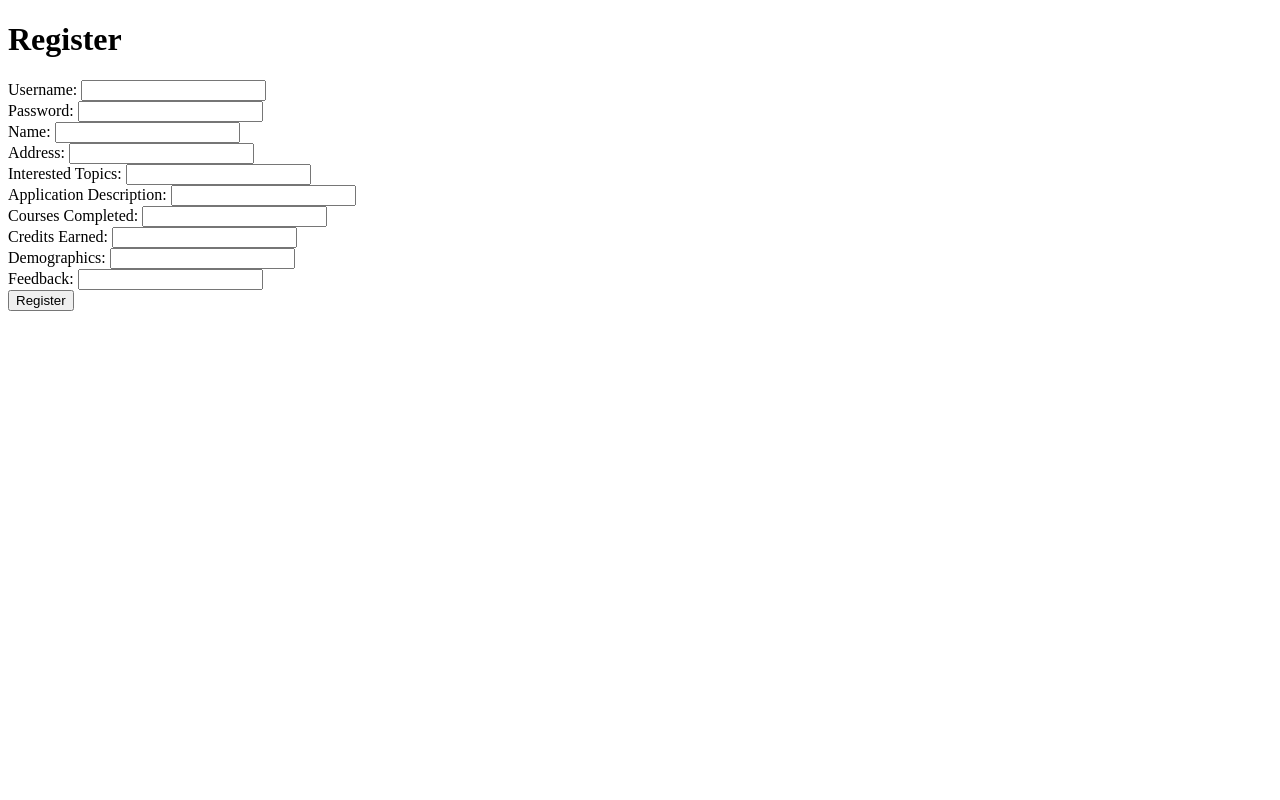
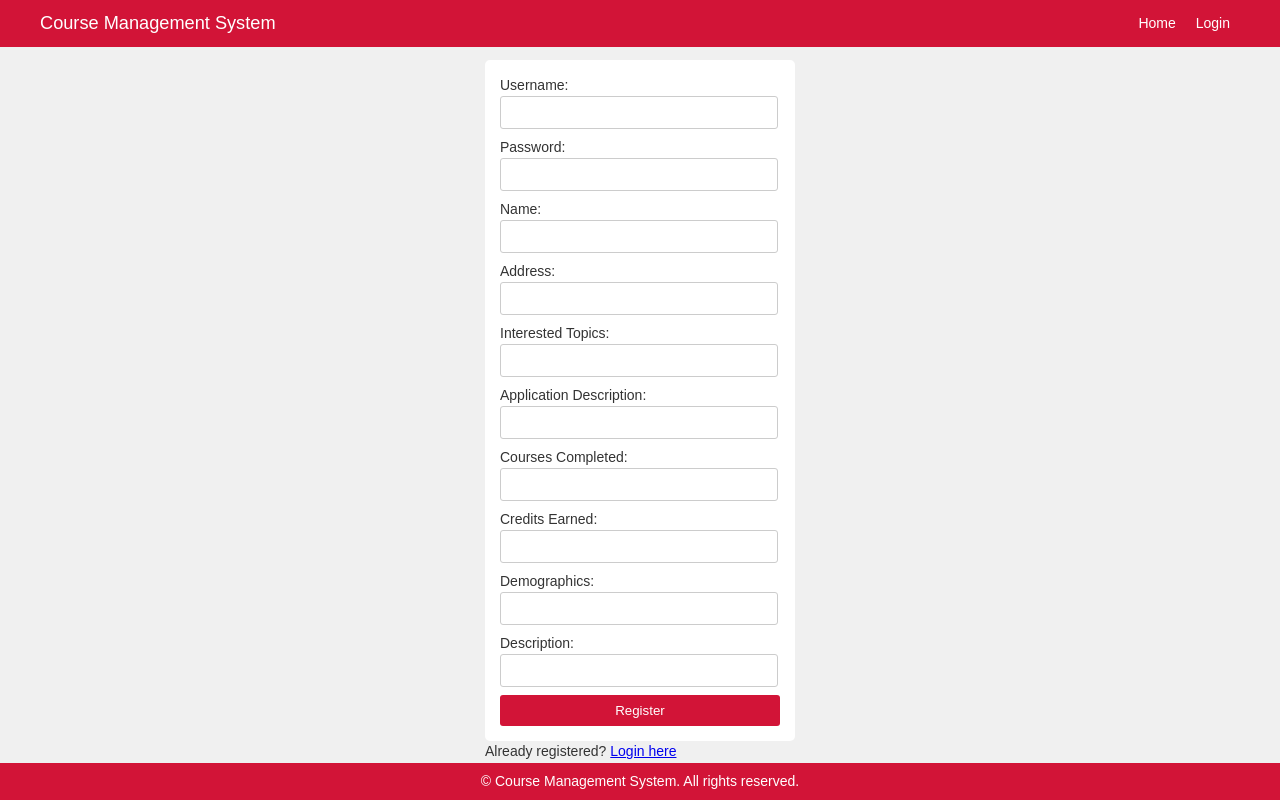
Before and after one commit to Kashyap181003/CourseSelection, a PHP site: page /register.html in a window 1280 px wide. Run offline with PHP 8.4, Linux system fonts and the light colour scheme.

Commit message:
Updated CSS, Lggout, Password Hashing

```diff
--- a/cPanel/display_user_info.php
+++ b/cPanel/display_user_info.php
@@ -43,7 +43,7 @@ if ($_SERVER["REQUEST_METHOD"] == "POST") {
         echo "Courses Completed: " . htmlspecialchars($row['courses_completed']) . "<br>";
         echo "Credits Earned: " . htmlspecialchars($row['credits_earned']) . "<br>";
         echo "In person / Online: " . htmlspecialchars($row['demographics']) . "<br>";
-        echo "Feedback: " . htmlspecialchars($row['feedback']) . "<br>";
+        echo "Description: " . htmlspecialchars($row['Description']) . "<br>";
 
         // Query to get the names of the courses the user is registered for
         $course_stmt = $db_course_management->prepare("SELECT c.topic FROM course_registrations cr JOIN courses c ON cr.course_id = c.course_id WHERE cr.username = ?");
--- a/cPanel/register.html
+++ b/cPanel/register.html
@@ -2,10 +2,23 @@
 <html>
 <head>
   <title>Register</title>
+  <link rel="stylesheet" type="text/css" href="styles.css">
 </head>
 <body>
-  <h1>Register</h1>
-  <form action="register.php" method="post">
+  <nav class="navbar">
+    <div class="navbar-container">
+      <a href="index.php" class="navbar-brand">Course Management System</a>
+      <div class="navbar-links">
+        <a href="index.php">Home</a>
+        <a href="login.php">Login</a>
+      </div>
+    </div>
+  </nav>
+
+  <main>
+    <section class="register-form pane">
+      <h2>Register</h2>
+      <form action="register.php" method="post" class="login-form">
         Username: <input type="text" name="username"><br>
         Password: <input type="password" name="password"><br>
         Name: <input type="text" name="name"><br>
@@ -15,8 +28,15 @@
         Courses Completed: <input type="text" name="courses_completed"><br>
         Credits Earned: <input type="number" name="credits_earned"><br>
         Demographics: <input type="text" name="demographics"><br>
-    Feedback: <input type="text" name="feedback"><br>
+        Description: <input type="text" name="Description"><br>
         <input type="submit" value="Register">
       </form>
+      <p>Already registered? <a href="login.php">Login here</a></p>
+    </section>
+  </main>
+
+  <footer>
+    <p>&copy; <?php echo date("Y"); ?> Course Management System. All rights reserved.</p>
+  </footer>
 </body>
 </html>
--- a/cPanel/styles.css
+++ b/cPanel/styles.css
@@ -2,25 +2,27 @@
 body, h1, h2, p, ul, li {
     margin: 0;
     padding: 0;
+    font-size: 14px; /* Adjust the base font size */
 }
 
 /* Body styling */
 body {
     font-family: Arial, sans-serif;
-        line-height: 1.6;
+    line-height: 1.5;
     background-color: #f0f0f0;
     color: #333;
+    display: flex;
+    justify-content: center; /* Center content horizontally */
+    align-items: center; /* Center content vertically */
+    min-height: 100vh; /* Ensure full viewport height */
 }
 
 /* Header styling */
 header {
-        background-color: #333;
+    background-color: rgb(210, 20, 55);
     color: #fff;
-        padding: 20px;
-    }
-
-    header h1 {
-        margin: 0;
+    padding: 15px; /* Adjust header padding */
+    text-align: center; /* Center header text */
 }
 
 nav ul {
@@ -29,7 +31,7 @@
 
 nav ul li {
     display: inline;
-        margin-right: 20px;
+    margin-right: 15px; /* Adjust margin between nav items */
 }
 
 nav ul li a {
@@ -43,42 +45,50 @@
 
 /* Main content styling */
 main {
-        padding: 20px;
+    padding: 15px; /* Adjust main content padding */
+    text-align: center; /* Center main content */
 }
 
 section {
-        margin-bottom: 20px;
+    margin-bottom: 15px; /* Adjust margin between sections */
+    display: inline-block; /* Make sections inline-block for centering */
+    text-align: left; /* Reset text alignment for section contents */
 }
 
 h2 {
     color: #333;
+    font-size: 18px; /* Adjust h2 font size */
+    margin-bottom: 10px; /* Adjust margin bottom for h2 */
 }
 
 /* Login form styling */
 .login-form {
     background-color: #fff;
-        padding: 20px;
+    padding: 15px; /* Adjust form padding */
     border-radius: 5px;
+    width: 280px; /* Adjust form width */
+    margin: 0 auto; /* Center form horizontally */
 }
 
 .login-form label {
     display: block;
-        margin-bottom: 10px;
+    margin-bottom: 8px; /* Adjust margin bottom for labels */
 }
 
 .login-form input[type="text"],
-    .login-form input[type="password"] {
-        width: 100%;
-        padding: 10px;
-        margin-bottom: 10px;
+.login-form input[type="password"],
+.login-form input[type="number"] {
+    width: calc(100% - 20px); /* Adjust width for input fields */
+    padding: 8px;
+    margin-bottom: 8px; /* Adjust margin bottom for inputs */
     border: 1px solid #ccc;
     border-radius: 3px;
 }
 
 .login-form input[type="submit"] {
     width: 100%;
-        padding: 10px;
-        background-color: #333;
+    padding: 8px;
+    background-color: rgb(210, 20, 55);
     color: #fff;
     border: none;
     border-radius: 3px;
@@ -88,3 +98,57 @@
 .login-form input[type="submit"]:hover {
     background-color: #555;
 }
+
+/* CSS for the navigation bar */
+.navbar {
+  background-color: rgb(210, 20, 55);
+  color: #fff;
+  padding: 8px 0; /* Adjust nav bar padding */
+  text-align: center;
+  position: fixed;
+  width: 100%;
+  top: 0;
+  z-index: 1000; /* Ensure the navigation bar appears above other content */
+}
+
+.navbar-container {
+  max-width: 1200px;
+  margin: 0 auto;
+  display: flex;
+  justify-content: space-between;
+  align-items: center;
+}
+
+.navbar-brand {
+  font-size: 1.3em; /* Adjust navbar brand font size */
+  text-decoration: none;
+  color: #fff;
+}
+
+.navbar-links {
+  display: flex;
+}
+
+.navbar-links a {
+  color: #fff;
+  text-decoration: none;
+  padding: 5px 10px; /* Adjust padding for nav links */
+}
+
+.navbar-links a:hover {
+  background-color: rgba(255, 255, 255, 0.1);
+  border-radius: 3px;
+}
+
+/* Footer styling */
+footer {
+  background-color: rgb(210, 20, 55);
+  color: #fff;
+  text-align: center;
+  padding: 8px 0; /* Adjust footer padding */
+  position: fixed;
+  bottom: 0;
+  width: 100%;
+  z-index: 1000;
+  font-size: 12px; /* Adjust footer font size */
+}
```
Also changed, not shown: cPanel/admin_dashboard.php (+43 -15 lines), cPanel/insert.html (+16 -1 lines), cPanel/login.html (+32 -41 lines), cPanel/login.php (+14 -4 lines), cPanel/logout.php (added, +10 -0 lines), cPanel/new_course.php (+4 -4 lines), cPanel/register.php (+20 -9 lines), cPanel/results.php (+51 -19 lines), cPanel/user_dashboard.php (+29 -10 lines), cPanel/view_registered_courses.html (+43 -2 lines). Lines whose indentation alone changed are shown as unchanged.
